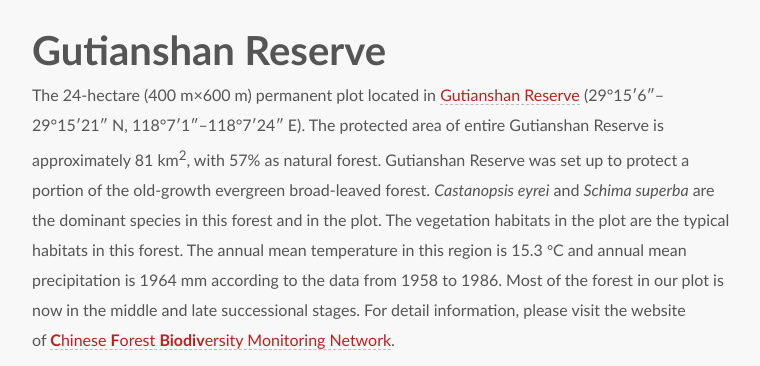
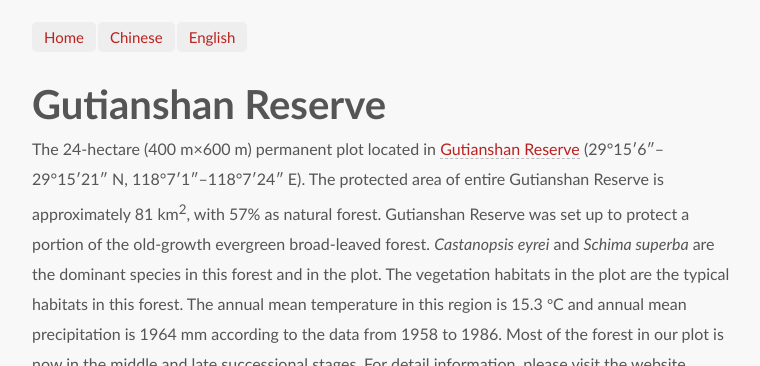
Before and after one commit to sixf/sixf.github.io, a Jekyll site: the page built from pages/en/gutianshan-reserve/index.md, in a window 1280 px wide, cut to the strip 0-366 px from the top of the page. Shown: the whole strip, without its empty margins (258-1018 px from the left). Built offline with Jekyll 4.4.1, drawn with Linux system fonts in a browser that asks for light colours; some web fonts are replaced; Markdown is read by kramdown in place of the engine named in the settings.

Commit message:
add navigation bar in home-child layout

```diff
--- a/_layouts/home-child.html
+++ b/_layouts/home-child.html
@@ -43,6 +43,11 @@
 </head>
 <body>
   <div class="container">
+  <ul class="nav pills">
+  <li><a href="/">Home</a></li>
+  <li><a href="/cn/">Chinese</a></li>
+  <li><a href="/en/">English</a></li>
+</ul>
   <h1 class="sitename">{{ page.title }}</h1>
   {{ content }}
 <footer>
```
